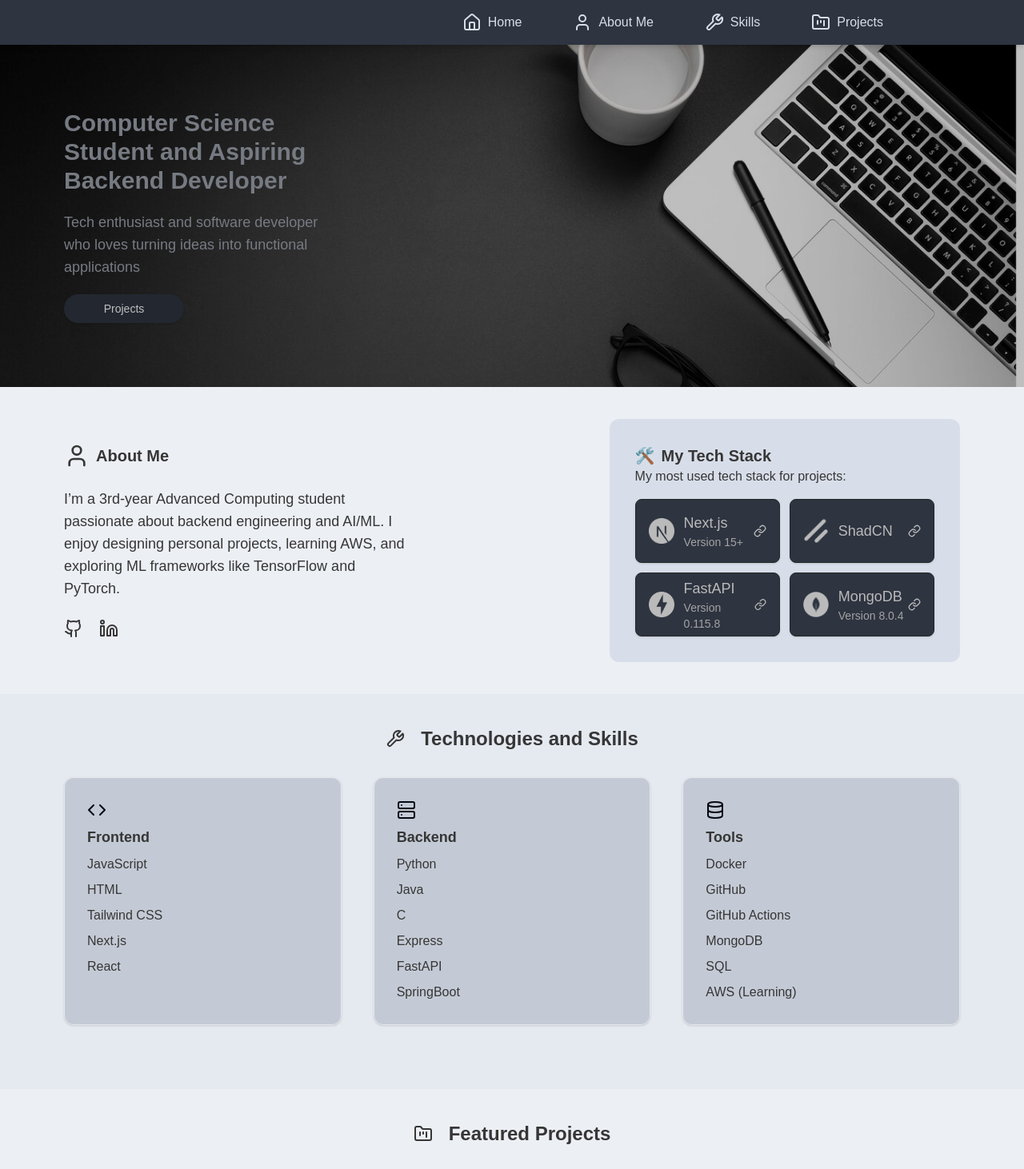
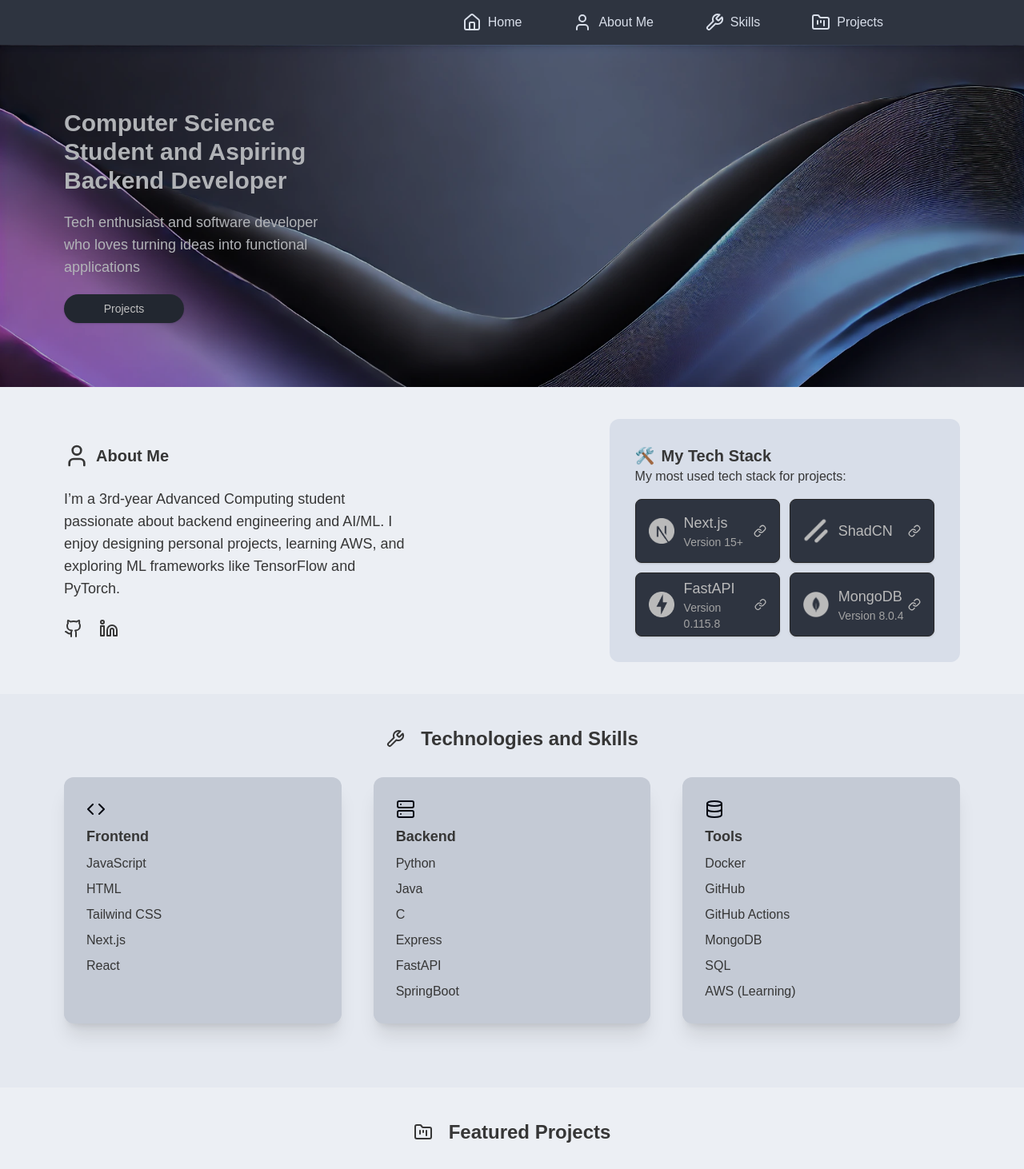
Before and after one commit to VictorNguyen0702/tech-portfolio, a Next.js app: page / in a window 1280 px wide. Shown: the top 1462 px of the page at 80% size. Built offline with nearby package versions, Linux system fonts and the light colour scheme.

Commit message:
feat: add shadows to cards

```diff
--- a/src/components/ui/Hero.jsx
+++ b/src/components/ui/Hero.jsx
@@ -17,8 +17,8 @@ const Hero = () => {
     return (
       <div className="bg-cover brightness-75" style={{ backgroundImage: "url('/background-image.png')" }}>
         <FadeIn className="flex flex-col items-left justify-left px-10 py-20 lg:p-20 gap-5">
-          <div className="text-3xl text-[var(--hero-text-color)] font-bold sm:w-full lg:w-[30%]">Computer Science Student and Aspiring Backend Developer</div>
-          <div className="text-lg text-[var(--hero-text-color)] sm:w-full lg:w-[30%]">Tech enthusiast and software developer who loves turning ideas into functional applications</div>
+          <div className="text-3xl text-snowLight font-bold sm:w-full lg:w-[30%]">Computer Science Student and Aspiring Backend Developer</div>
+          <div className="text-lg text-snowLight sm:w-full lg:w-[30%]">Tech enthusiast and software developer who loves turning ideas into functional applications</div>
           <Button asChild className="bg-polarDark text-white max-w-[150px] rounded-full px-4 py-2">
             <motion.a href="#projects" className="transition-transform duration-300 hover:-translate-y-1" onClick={(e) => { e.preventDefault(); handleScroll('projects');}}>Projects</motion.a>
           </Button>
--- a/src/components/ui/ProjectBoard.jsx
+++ b/src/components/ui/ProjectBoard.jsx
@@ -37,7 +37,7 @@ const ProjectBoard = () => {
 
         <div className="grid grid-cols-1 lg:grid-cols-3 gap-10">
           {projects.map((project, index) => (
-              <Card key={index} className="w-full mx-auto border-0 rounded-xl shadow-lg hover:scale-105 transition-transform bg-snowMid1">
+              <Card key={index} className="w-full mx-auto border-0 rounded-xl shadow-xl hover:shadow-gray-700 transition-transform bg-snowMid1">
               <div className="h-[25vh] w-full overflow-hidden rounded-t-xl">
                 <img src="imgs/github-project.png" alt={project.name} className="w-full h-full object-cover brightness-10 hover:brightness-100 transition"/>
               </div>
--- a/src/components/ui/TechBoard.jsx
+++ b/src/components/ui/TechBoard.jsx
@@ -42,7 +42,7 @@ export default function Technologies() {
 
           {/* Responsive Grid Layout */}
           <div className="grid grid-cols-1 lg:grid-cols-3 gap-10 ">
-            <Card id="frontend" className="flex flex-col px-7 py-7 gap-2 bg-snowDark">
+            <Card id="frontend" className="flex flex-col px-7 py-7 gap-2 bg-snowDark border-none shadow-xl hover:shadow-gray-700">
               <Code />
               <h3 className="text-lg text-[var(--dark-color)] font-semibold">Frontend</h3>
               <div id="frontend-tech" className="flex flex-col gap-2 text-[var(--dark-color)]">
@@ -53,7 +53,7 @@ export default function Technologies() {
                 ))}
               </div>
             </Card>
-            <Card id="backend" className="flex flex-col px-7 py-7 gap-2 bg-snowDark">
+            <Card id="backend" className="flex flex-col px-7 py-7 gap-2 bg-snowDark border-none shadow-xl hover:shadow-gray-700">
               <Server />
               <h3 className="text-lg text-[var(--dark-color)] font-semibold">Backend</h3>
               <div id="backend-tech" className="flex flex-col gap-2 text-[var(--dark-color)]">
@@ -64,7 +64,7 @@ export default function Technologies() {
                 ))}
               </div>
             </Card>
-            <Card id="tools" className="flex flex-col px-7 py-7 gap-2 bg-snowDark">
+            <Card id="tools" className="flex flex-col px-7 py-7 gap-2 bg-snowDark border-none shadow-xl hover:shadow-gray-700">
               <Database />
               <h3 className="text-lg text-[var(--dark-color)] font-semibold">Tools</h3>
               <div id="tools-tech" className="flex flex-col gap-2 text-[var(--dark-color)]">
```
Also changed, not shown: public/background-image.png.
